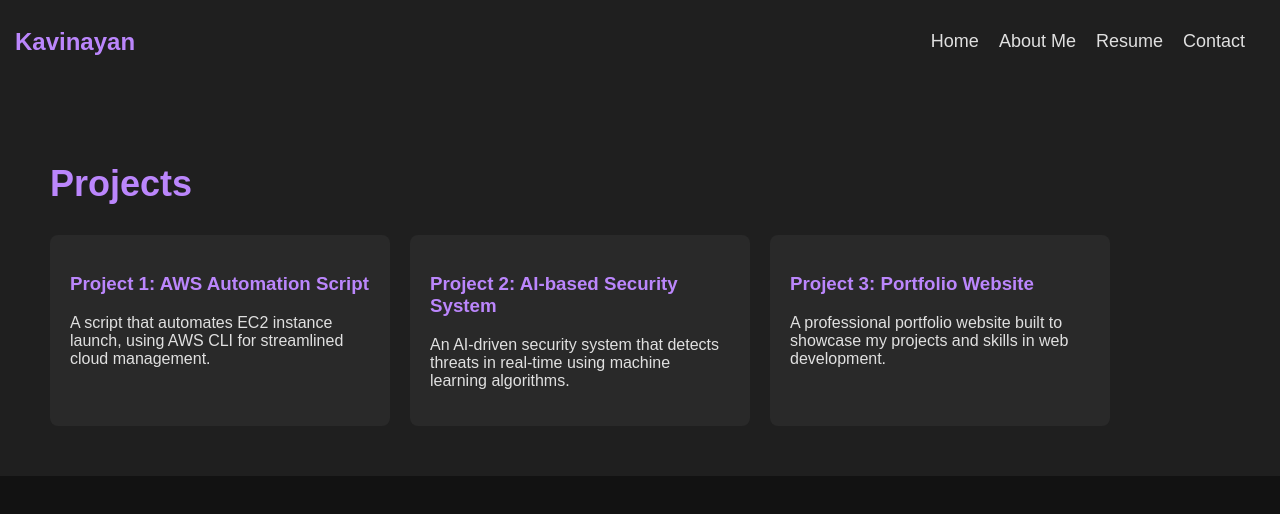
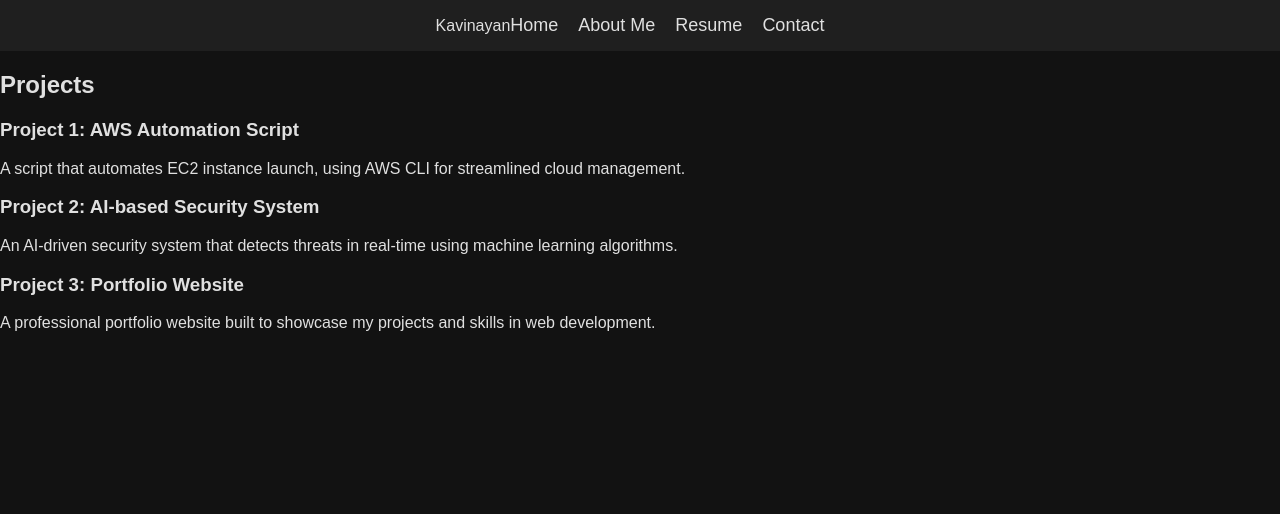
Before and after one commit to Kavinayan/Kavinayan, a plain HTML site: page resume.html in a window 1280 px wide. Drawn offline with Linux system fonts and the light colour scheme.

Commit message:
Initial commit

```diff
--- a/style.css
+++ b/style.css
@@ -1,7 +1,7 @@
 /* Global Styles */
 body {
-    background-color: #121212;
-    color: #e0e0e0;
+    background-color: #121212; /* Dark background */
+    color: #e0e0e0; /* Light text */
     font-family: 'Arial', sans-serif;
     margin: 0;
     padding: 0;
@@ -9,74 +9,81 @@ body {
 }
 
 a {
-    color: #bb86fc;
+    color: #bb86fc; /* Link color */
     text-decoration: none;
     transition: color 0.3s ease-in-out;
 }
 
 a:hover {
-    color: #ff79c6;
+    color: #ff79c6; /* Hover color */
 }
 
 /* Navigation */
 nav {
-    background-color: #1f1f1f;
+    background-color: #1f1f1f; /* Dark background for navigation */
     padding: 15px;
     display: flex;
-    justify-content: space-between;
-    align-items: center;
-    transition: background-color 0.5s ease-in-out;
+    justify-content: center; /* Center nav items */
+    align-items: center; /* Center items vertically */
+    position: relative; /* Position relative to allow child positioning */
 }
 
-nav .logo {
-    font-size: 24px;
-    font-weight: bold;
-    color: #bb86fc;
-    transition: color 0.3s ease-in-out;
+/* Logo in Navigation */
+.nav-logo {
+    width: 50px; /* Adjust the size as necessary */
+    height: auto;
+    margin-right: 20px; /* Space between logo and nav items */
+    transition: transform 0.3s ease-in-out;
+}
+
+.nav-logo:hover {
+    transform: scale(1.1); /* Slight zoom effect on hover */
 }
 
 nav ul {
-    list-style: none;
-    display: flex;
+    list-style: none; /* No bullets */
+    display: flex; /* Display links in a row */
+    padding: 0; /* Remove default padding */
+    margin: 0; /* Remove default margin */
 }
 
 nav ul li {
-    margin-right: 20px;
+    margin-right: 20px; /* Space between nav items */
 }
 
 nav ul li a {
-    color: #e0e0e0;
+    color: #e0e0e0; /* Light color for text */
     font-size: 18px;
     transition: color 0.3s ease-in-out;
 }
 
 /* Hero Section */
 .hero {
-    background-color: #292929;
-    padding: 100px 0;
+    background-color: #292929; /* Hero section background */
+    padding: 100px 0; /* Padding for the hero section */
     text-align: center;
-    opacity: 0;
+    opacity: 0; /* Fade-in effect */
     animation: fadeIn 1s ease-in-out forwards;
 }
 
 .hero h1 {
-    color: #bb86fc;
-    font-size: 48px;
+    color: #bb86fc; /* Hero heading color */
+    font-size: 48px; /* Hero heading font size */
     margin-bottom: 20px;
-    opacity: 0;
+    opacity: 0; /* Fade-in effect */
     animation: fadeInUp 1.5s ease-in-out forwards;
 }
 
 .hero p {
-    font-size: 24px;
-    opacity: 0;
+    font-size: 24px; /* Hero paragraph font size */
+    opacity: 0; /* Fade-in effect */
     animation: fadeInUp 1.8s ease-in-out forwards;
 }
 
 .cta-button {
     padding: 10px 20px;
-    background-color: #bb86fc;
-    color: #121212;
+    background-color: #bb86fc; /* Button color */
+    color: #121212; /* Button text color */
     font-size: 18px;
     border: none;
     cursor: pointer;
@@ -85,58 +92,8 @@ nav ul li a {
 }
 
 .cta-button:hover {
-    background-color: #ff79c6;
-    transform: scale(1.05);
-}
-
-/* About Section */
-.about, .projects {
-    padding: 50px;
-    background-color: #1f1f1f;
-    color: #e0e0e0;
-    transition: background-color 0.5s ease-in-out, color 0.5s ease-in-out;
-}
-
-.about h1, .projects h1 {
-    font-size: 36px;
-    color: #bb86fc;
-    opacity: 0;
-    animation: fadeIn 1s ease-in-out forwards;
-}
-
-/* Project Cards */
-.project-grid {
-    display: flex;
-    flex-wrap: wrap;
-    gap: 20px;
-    opacity: 0;
-    animation: fadeIn 1s ease-in-out forwards;
-}
-
-.project-card {
-    background-color: #292929;
-    padding: 20px;
-    border-radius: 8px;
-    width: 100%;
-    max-width: 300px;
-    transition: transform 0.3s ease-in-out, box-shadow 0.3s ease-in-out;
-}
-
-.project-card h3 {
-    color: #bb86fc;
-    opacity: 0;
-    animation: fadeInUp 1.2s ease-in-out forwards;
-}
-
-.project-card p {
-    color: #e0e0e0;
-    opacity: 0;
-    animation: fadeInUp 1.5s ease-in-out forwards;
-}
-
-.project-card:hover {
-    transform: translateY(-10px);
-    box-shadow: 0 10px 20px rgba(0, 0, 0, 0.2);
+    background-color: #ff79c6; /* Button hover color */
+    transform: scale(1.05); /* Button hover effect */
 }
 
 /* Animations */
```
Also changed, not shown: index.html (+4 -3 lines).
